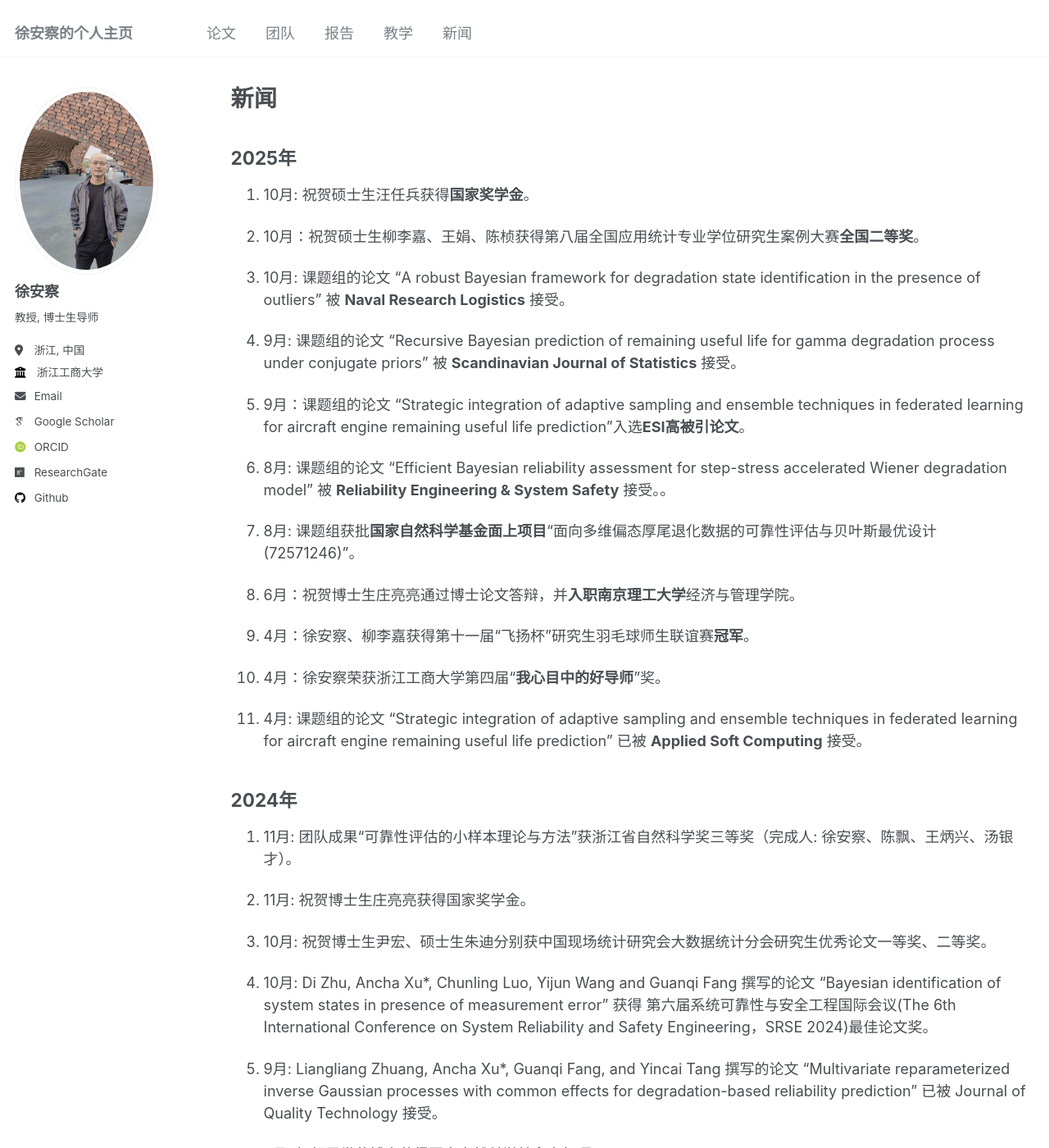
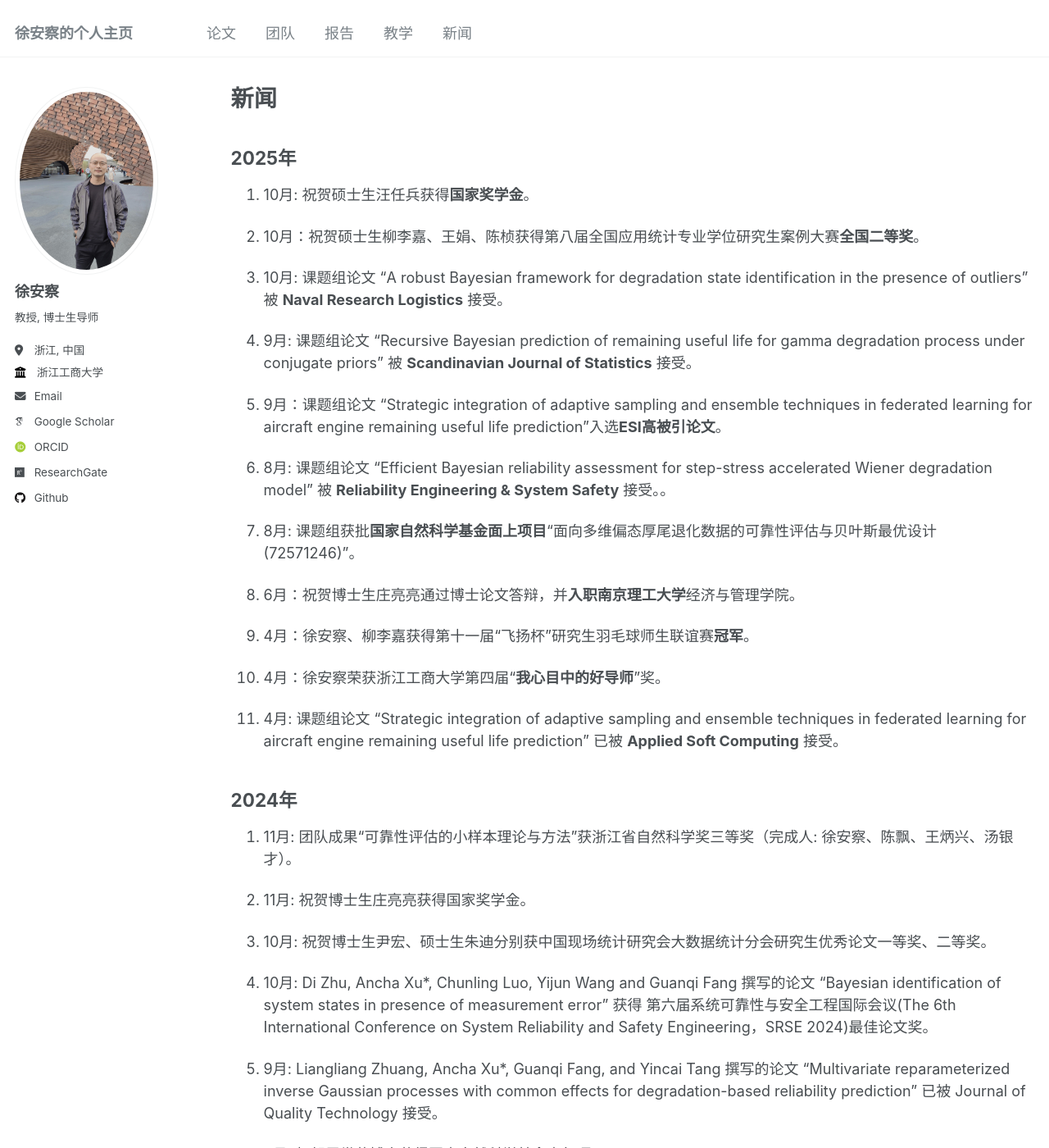
Before and after one commit to XU-ANCHA/XU-ANCHA.github.io, a Jekyll site: the page built from _pages/year-archive.md, in a window 1280 px wide and 1400 px high. Shown: the whole window at 82% size. Built offline with Jekyll 4.4.1, drawn with Linux system fonts in a browser that asks for light colours; some web fonts are replaced.

Commit message:
Update year-archive.md

```diff
--- a/_pages/year-archive.md
+++ b/_pages/year-archive.md
@@ -11,13 +11,13 @@ author_profile: true
 
 1. 10月：祝贺硕士生柳李嘉、王娟、陈桢获得第八届全国应用统计专业学位研究生案例大赛**全国二等奖**。
 
-1. 10月: 课题组的论文 “A robust Bayesian framework for degradation state identification in the presence of outliers” 被 **Naval Research Logistics**  接受。
+1. 10月: 课题组论文 “A robust Bayesian framework for degradation state identification in the presence of outliers” 被 **Naval Research Logistics**  接受。
 
-1. 9月: 课题组的论文 “Recursive Bayesian prediction of remaining useful life for gamma degradation process under conjugate priors” 被 **Scandinavian Journal of Statistics** 接受。
+1. 9月: 课题组论文 “Recursive Bayesian prediction of remaining useful life for gamma degradation process under conjugate priors” 被 **Scandinavian Journal of Statistics** 接受。
 
-1. 9月：课题组的论文 “Strategic integration of adaptive sampling and ensemble techniques in federated learning for aircraft engine remaining useful life prediction”入选**ESI高被引论文**。
+1. 9月：课题组论文 “Strategic integration of adaptive sampling and ensemble techniques in federated learning for aircraft engine remaining useful life prediction”入选**ESI高被引论文**。
 
-1. 8月: 课题组的论文 “Efficient Bayesian reliability assessment for step-stress accelerated Wiener degradation model” 被 **Reliability Engineering & System Safety** 接受。。
+1. 8月: 课题组论文 “Efficient Bayesian reliability assessment for step-stress accelerated Wiener degradation model” 被 **Reliability Engineering & System Safety** 接受。。
 
 1. 8月: 课题组获批**国家自然科学基金面上项目**“面向多维偏态厚尾退化数据的可靠性评估与贝叶斯最优设计(72571246)”。
 
@@ -27,7 +27,7 @@ author_profile: true
 
 1. 4月：徐安察荣获浙江工商大学第四届“**我心目中的好导师**”奖。
 
-1. 4月: 课题组的论文 “Strategic integration of adaptive sampling and ensemble techniques in federated learning for aircraft engine remaining useful life prediction” 已被 **Applied Soft Computing** 接受。
+1. 4月: 课题组论文 “Strategic integration of adaptive sampling and ensemble techniques in federated learning for aircraft engine remaining useful life prediction” 已被 **Applied Soft Computing** 接受。
 
 
 ## 2024年
```
